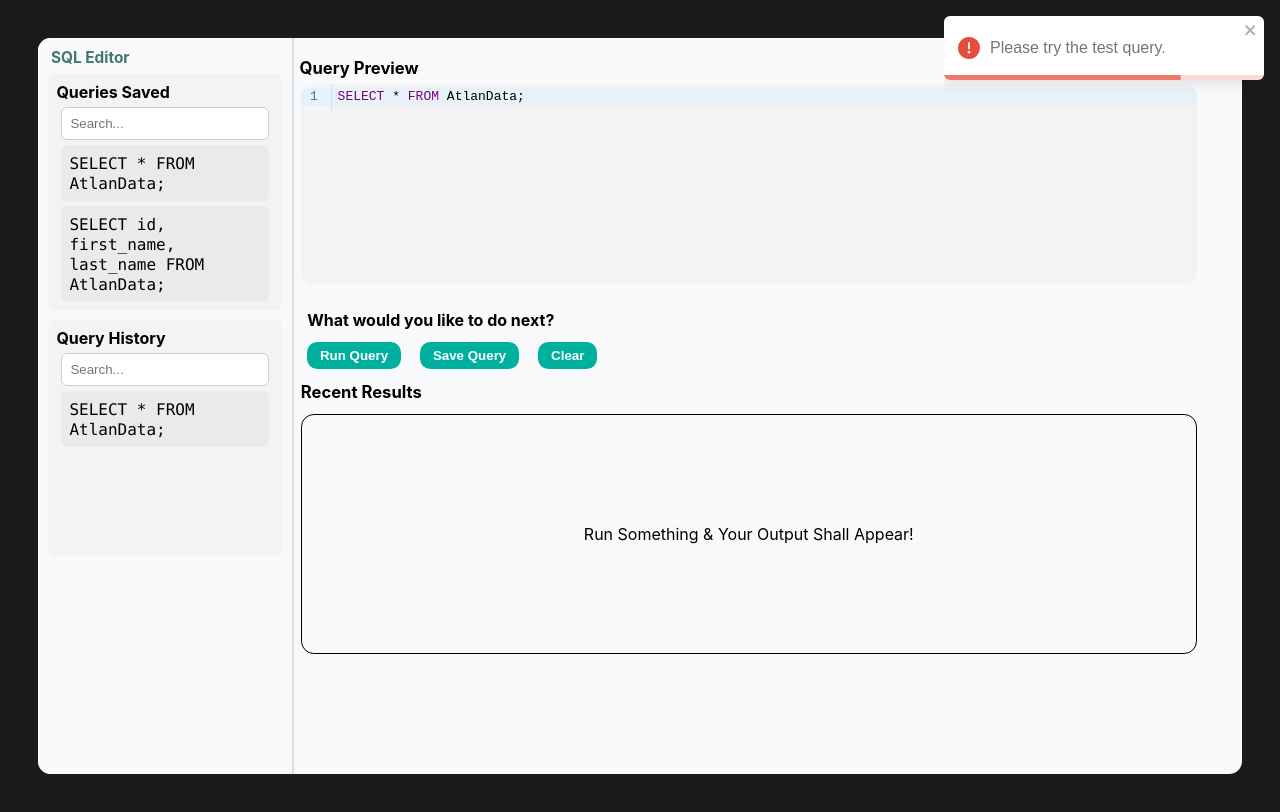
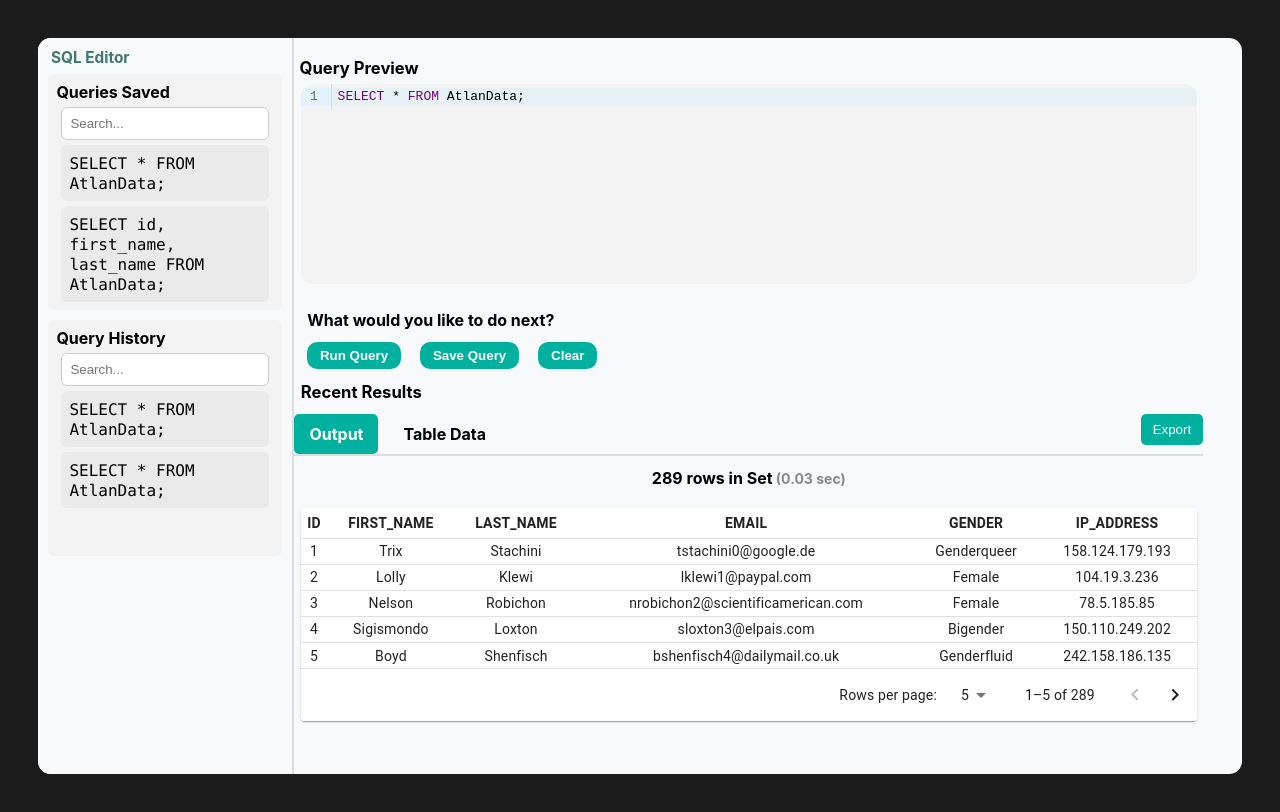
Before and after one commit to sanyxmm/Atlan-Editor, a React (Vite) app: page / in a window 1280 px wide. Both pictures are taken after a click on the button "Run Query". Built offline with nearby package versions, Linux system fonts and the light colour scheme.

Commit message:
testing  done

```diff
--- a/src/components/QueryEditor.jsx
+++ b/src/components/QueryEditor.jsx
@@ -20,9 +20,9 @@ const QueryEditor = () => {
       }
 
       let outputData = [];
-      if (query === "SELECT * FROM internetData;") {
+      if (query === "SELECT * FROM AtlanData;") {
         outputData = queryData;
-      } else if (query === "SELECT id, first_name, last_name FROM internetData;") {
+      } else if (query === "SELECT id, first_name, last_name FROM AtlanData;") {
         outputData = queryData2;
       } else {
         toast.error("Please try the test query.");
--- a/src/components/Table.jsx
+++ b/src/components/Table.jsx
@@ -27,7 +27,7 @@ export const Table = ({ result = [] }) => {
   );
 
   return (
-    <Paper style={{ width: "70vw", margin: "20px auto", borderRadius: "10px", overflow: "scroll" }}>
+    <Paper  className="custom-container">
       <TableContainer style={{ maxHeight: 400 }}>
         <MuiTable stickyHeader>
           {/* Table Header */}
--- a/src/styles.css
+++ b/src/styles.css
@@ -212,6 +212,12 @@ padding: 0.45vw 1vw;
 .export-btn button:hover {
   background: #29746e;
 }
+.custom-container {
+  width: 70vw;
+  margin: 20px auto;
+  border-radius: 10px;
+  overflow: scroll;
+}
 .query-table {
   width: 80vw;
   margin: 1vw auto;
```
